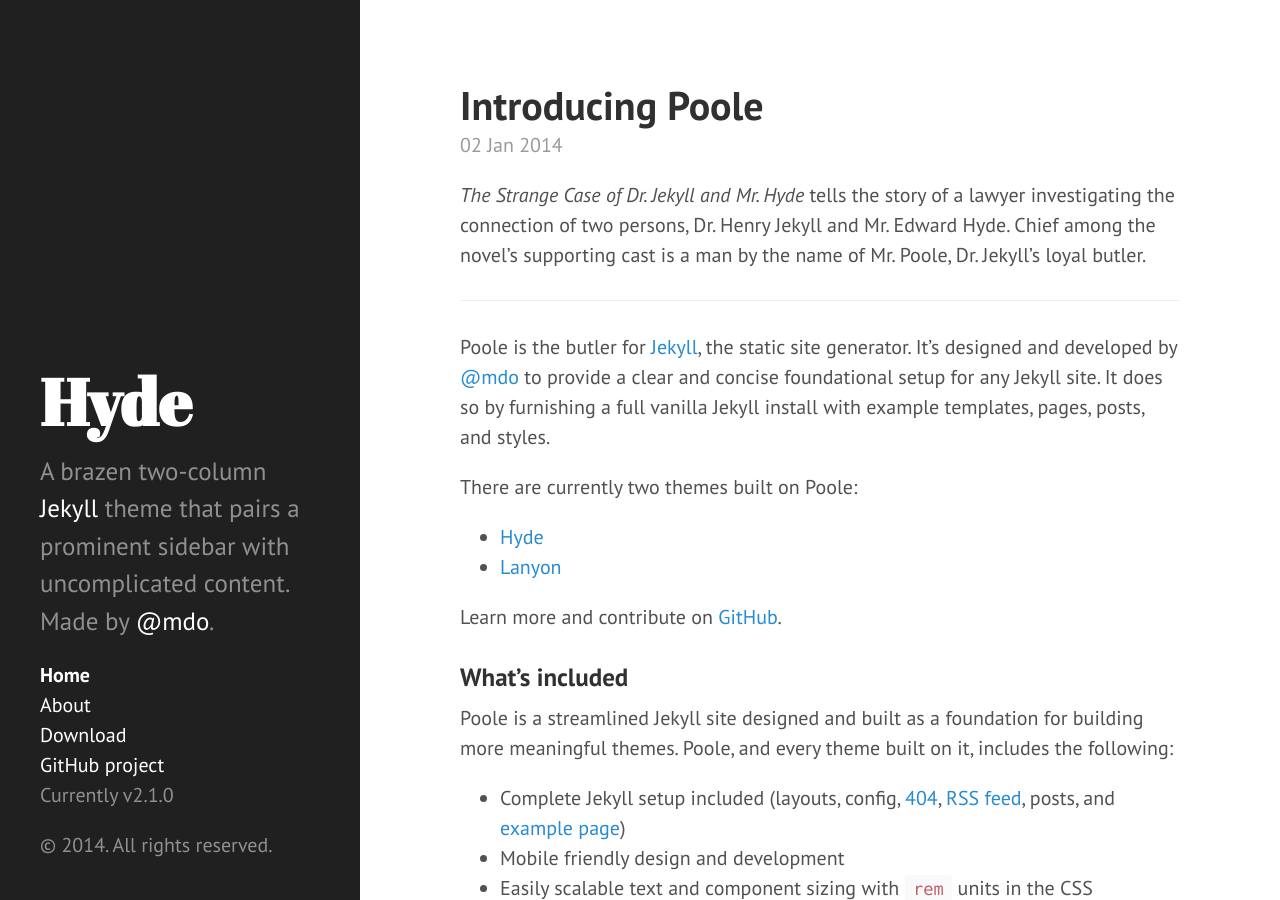
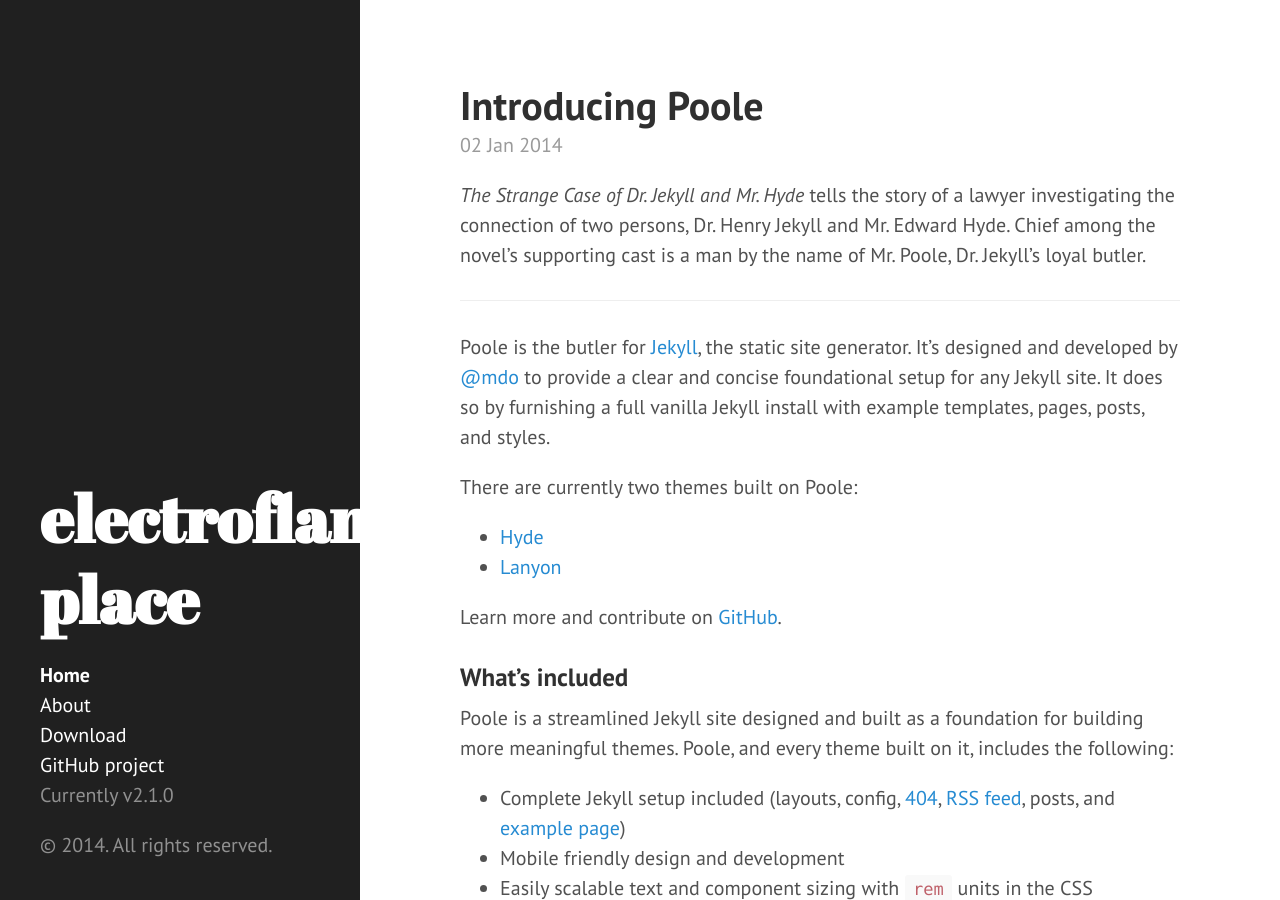
Before and after one commit to electroflame/electroflame.github.io, a Jekyll site: the page built from index.html, in a window 1280 px wide and 900 px high. Built offline with Jekyll 4.4.1, drawn with Linux system fonts in a browser that asks for light colours; Markdown is read by kramdown in place of the engine named in the settings; the list of posts is cut into pages by our own code.

Commit message:
Customized a couple of things.

```diff
--- a/_config.yml
+++ b/_config.yml
@@ -6,15 +6,16 @@
 permalink:        pretty
 
 # Setup
-title:            Hyde
-tagline:          'A Jekyll theme'
-description:      'A brazen two-column <a href="http://jekyllrb.com" target="_blank">Jekyll</a> theme that pairs a prominent sidebar with uncomplicated content. Made by <a href="https://twitter.com/mdo" target="_blank">@mdo</a>.'
+title:            electroflame's place
+tagline:          'Where my stuff goes.'
+description:      ''
+# 'A brazen two-column <a href="http://jekyllrb.com" target="_blank">Jekyll</a> theme that pairs a prominent sidebar with uncomplicated content. Made by <a href="https://twitter.com/mdo" target="_blank">@mdo</a>.'
 url:              http://hyde.getpoole.com
 baseurl:          /
 
 author:
-  name:           'Mark Otto'
-  url:            https://twitter.com/mdo
+  name:           'electroflame'
+  url:            http://electroflame.github.io
 
 paginate:         5
 
@@ -22,4 +23,4 @@
 version:          2.1.0
 
 github:
-  repo:           https://github.com/poole/hyde
+  repo:           https://github.com/electroflame/electroflame.github.io
```
Also changed, not shown: LICENSE.md (deleted), README.md (deleted).
